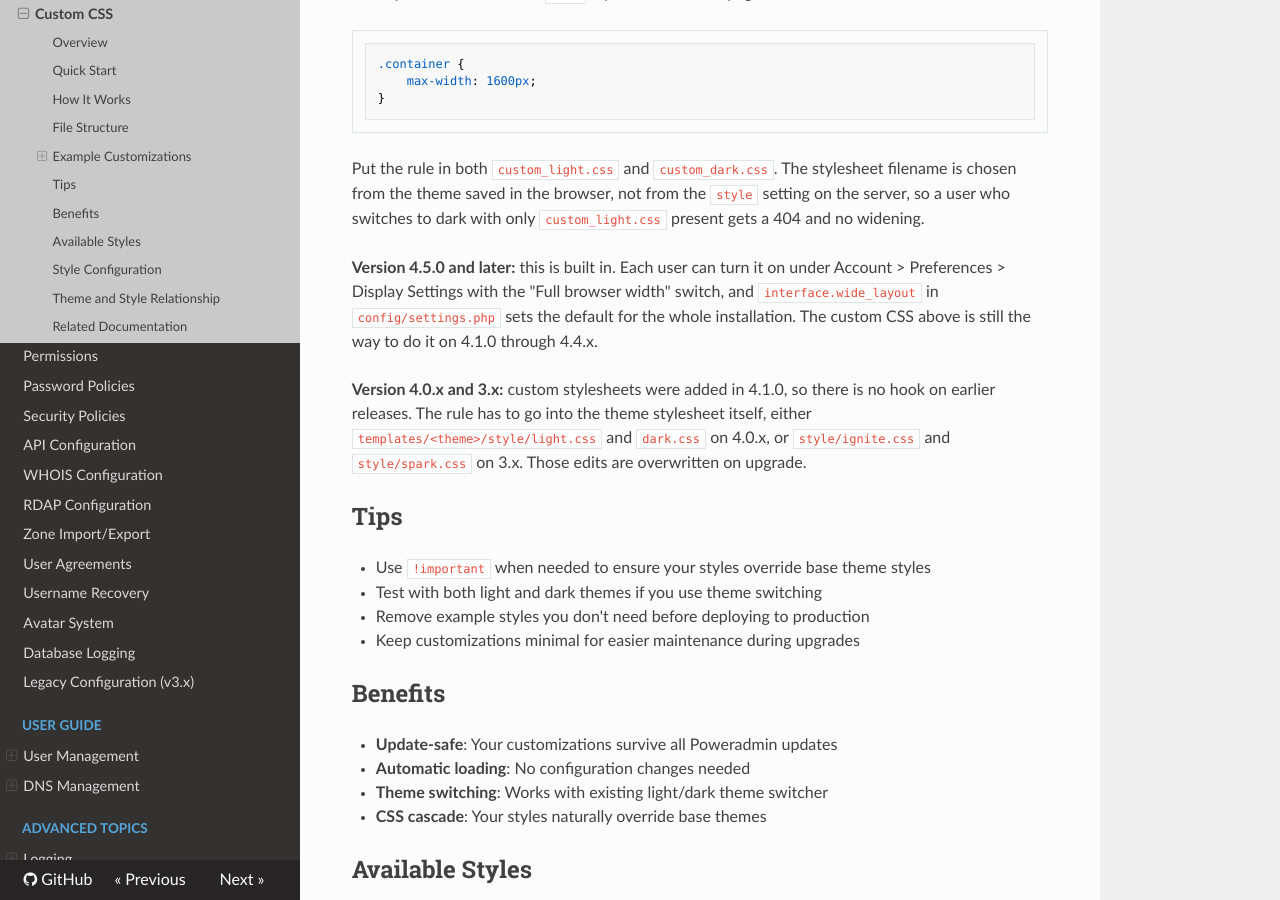
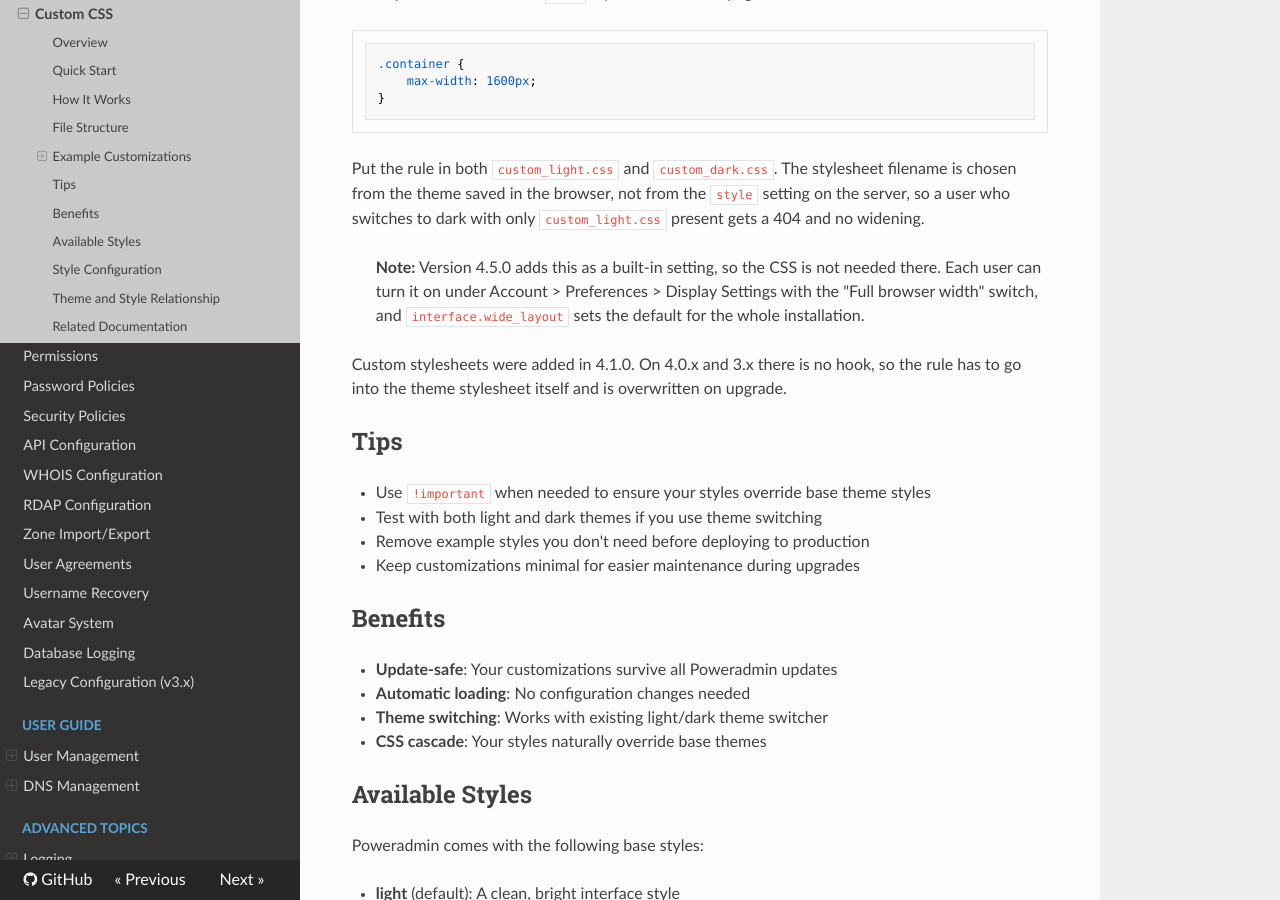
Before and after one commit to poweradmin/poweradmin-docs, an MkDocs documentation site: the page built from docs/configuration/ui/custom-css.md, in a window 1280 px wide and 900 px high, scrolled down 2233 px. Built offline with MkDocs 1.6.1, drawn with Linux system fonts in a browser that asks for light colours; nearby versions of some CDN libraries.

Commit message:
docs: replace mkdocs admonitions with blockquote callouts

```diff
--- a/docs/configuration/ui/custom-css.md
+++ b/docs/configuration/ui/custom-css.md
@@ -98,15 +98,12 @@
 chosen from the theme saved in the browser, not from the `style` setting on the server, so a
 user who switches to dark with only `custom_light.css` present gets a 404 and no widening.
 
-**Version 4.5.0 and later:** this is built in. Each user can turn it on under
-Account > Preferences > Display Settings with the "Full browser width" switch, and
-`interface.wide_layout` in `config/settings.php` sets the default for the whole installation.
-The custom CSS above is still the way to do it on 4.1.0 through 4.4.x.
+> **Note:** Version 4.5.0 adds this as a built-in setting, so the CSS is not needed there. Each
+user can turn it on under Account > Preferences > Display Settings with the "Full browser width"
+switch, and `interface.wide_layout` sets the default for the whole installation.
 
-**Version 4.0.x and 3.x:** custom stylesheets were added in 4.1.0, so there is no hook on
-earlier releases. The rule has to go into the theme stylesheet itself, either
-`templates/<theme>/style/light.css` and `dark.css` on 4.0.x, or `style/ignite.css` and
-`style/spark.css` on 3.x. Those edits are overwritten on upgrade.
+Custom stylesheets were added in 4.1.0. On 4.0.x and 3.x there is no hook, so the rule has to go
+into the theme stylesheet itself and is overwritten on upgrade.
 
 ## Tips
 
--- a/mkdocs.yml
+++ b/mkdocs.yml
@@ -23,6 +23,9 @@
   - css/extra.css
 
 # superfences renders code fences nested in lists, which the default fenced_code extension breaks
+# Do not write "!!! note" admonitions in the docs. The admonition extension is not enabled, so
+# the marker line renders as visible literal text and any further indented paragraph turns into
+# a code block. Use a blockquote callout instead, e.g. > **Note:** text
 markdown_extensions:
   - pymdownx.superfences
 
```
Also changed, not shown: docs/installation/docker.md (+2 -3 lines), docs/upgrading/v4.4.0.md (+1 -2 lines), docs/upgrading/v4.5.0.md (+1 -2 lines).
